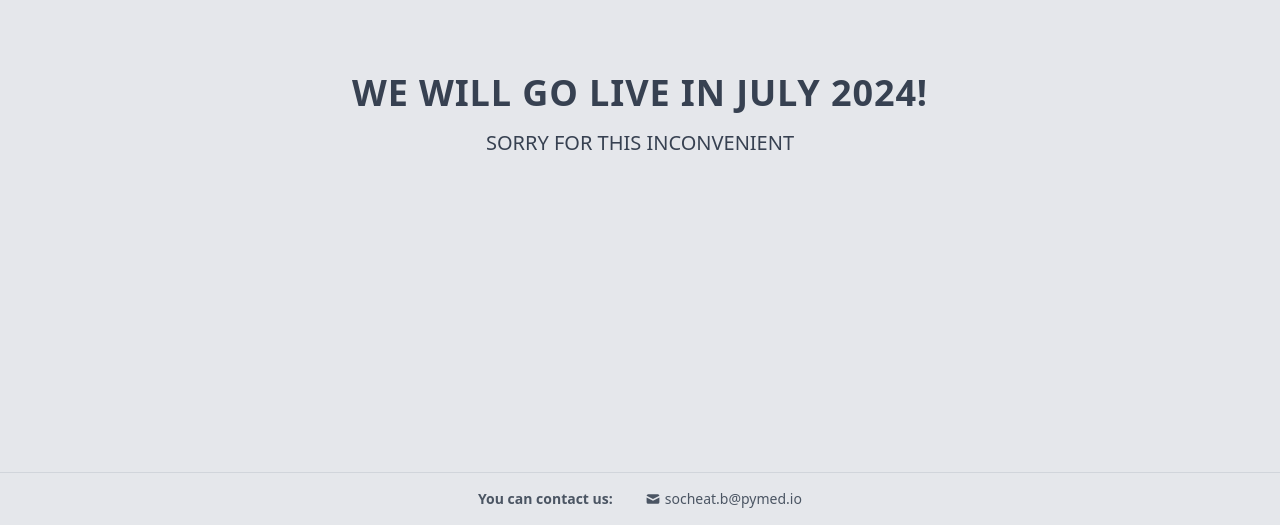
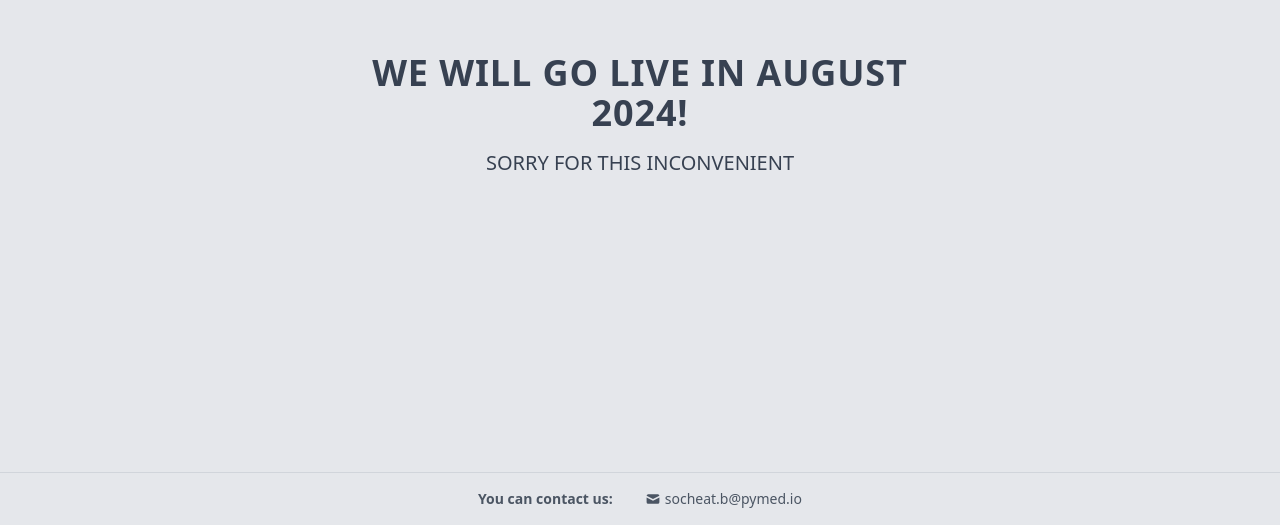
Before and after one commit to fwta-dev/comming-soon, a plain HTML site: page index.html in a window 1280 px wide. Shown: the part 275-800 px from the top of the page. Drawn offline with nearby package versions, Linux system fonts and the light colour scheme.

Commit message:
Update index.html

```diff
--- a/index.html
+++ b/index.html
@@ -12,7 +12,7 @@
 <body class="bg-gray-200">
 <div class="w-full h-screen flex flex-col items-center justify-between">
     <div class="xl:w-1/2 flex-1 flex flex-col items-center justify-center text-center px-4 lg:px-0">
-        <p class="text-4xl font-bold text-gray-700 capitalize tracking-wide mt-8">WE WILL GO LIVE IN JULY 2024!</p>
+        <p class="text-4xl font-bold text-gray-700 capitalize tracking-wide mt-8">WE WILL GO LIVE IN AUGUST 2024!</p>
         <p class="text-xl text-gray-700 uppercase mt-4">sorry for this inconvenient</p>
     </div>
     <div class="w-full py-4 border-t border-gray-300">
```
